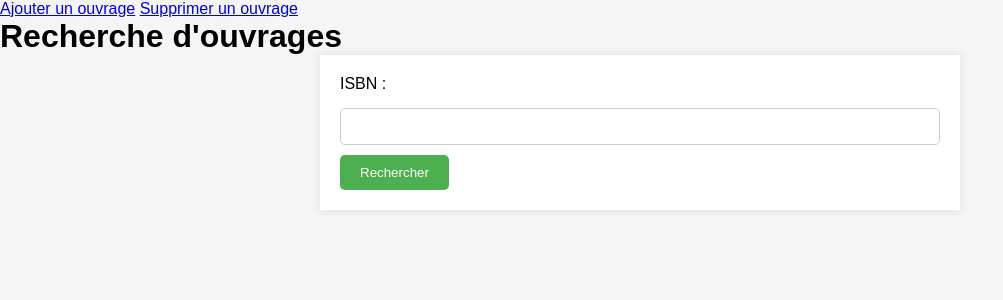
After one commit to SKJUV/tp108f, a PHP site: page /retirer.php in a window 1280 px wide. The commit adds this page. Shown: the top 300 px of the page, without its empty margins (0-1003 px from the left). Run offline with PHP 8.4, Linux system fonts and the light colour scheme.

Commit message:
ajout de la fonction suppression

```diff
--- a/index.php
+++ b/index.php
@@ -94,6 +94,7 @@
             <div class="action-buttons">
                 <a href="afficher.php" class="btn">Rechercher un ouvrage</a>
                 <a href="ajouter.php" class="btn">Ajouter un nouvel ouvrage</a>
+                <a href="retirer.php" class="btn">Supprimer un ouvrage</a>
             </div>
         </section>
 
--- /dev/null
+++ b/retirer.php
@@ -0,0 +1,26 @@
+<?php // Page de recherche / affichage des ouvrages ?>
+<!DOCTYPE html>
+<html lang="fr">
+<head>
+    <meta charset="UTF-8">
+    <meta name="viewport" content="width=device-width, initial-scale=1.0">
+    <title>Rechercher des ouvrages</title>
+    <link rel="stylesheet" href="style.css">
+    <script src="js/search-form.js" defer></script>
+</head>
+<body>
+    <nav>
+        <a href="ajouter.php">Ajouter un ouvrage</a>
+        <a href="retirer.php">Supprimer un ouvrage</a>
+    </nav>
+
+    <h1>Recherche d'ouvrages</h1>
+
+    <form action="suppression.php" method="get" class="search-form">
+        <label for="ISBN">ISBN :</label>
+        <input type="text" name="ISBN" id="ISBN">
+
+        <input type="submit" value="Rechercher">
+    </form>
+</body>
+</html>
```
Also changed, not shown: suppression.php (added, +30 -0 lines), charger/photo.png (added).
